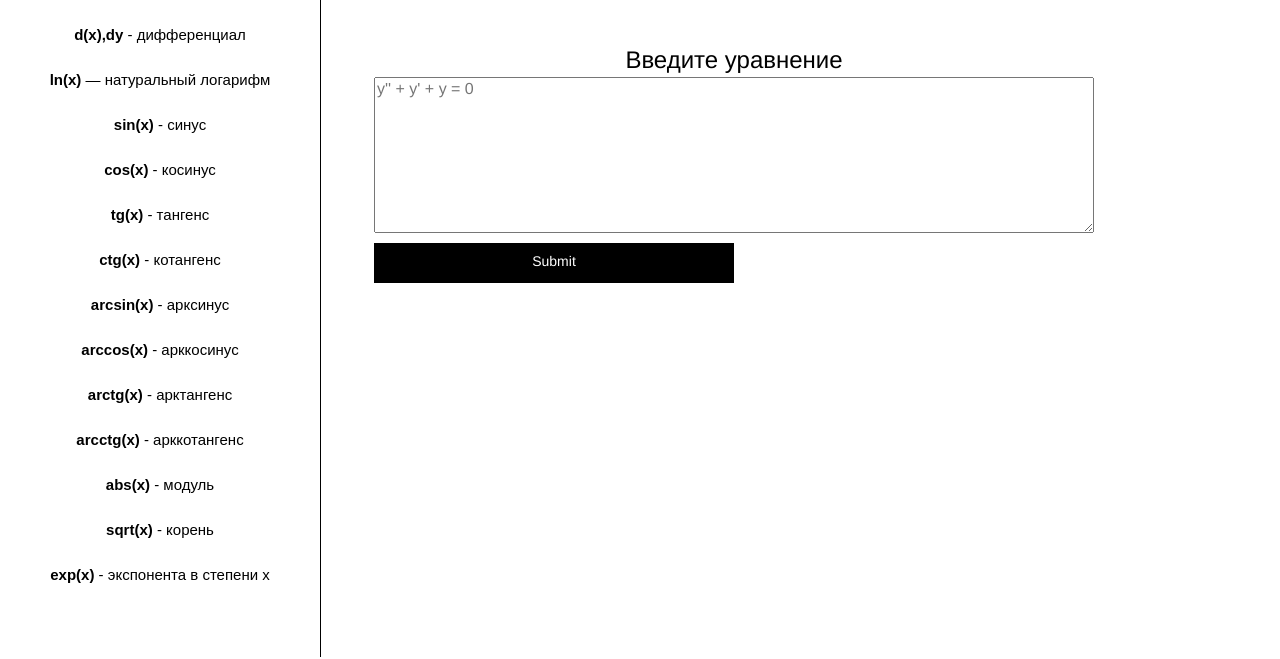
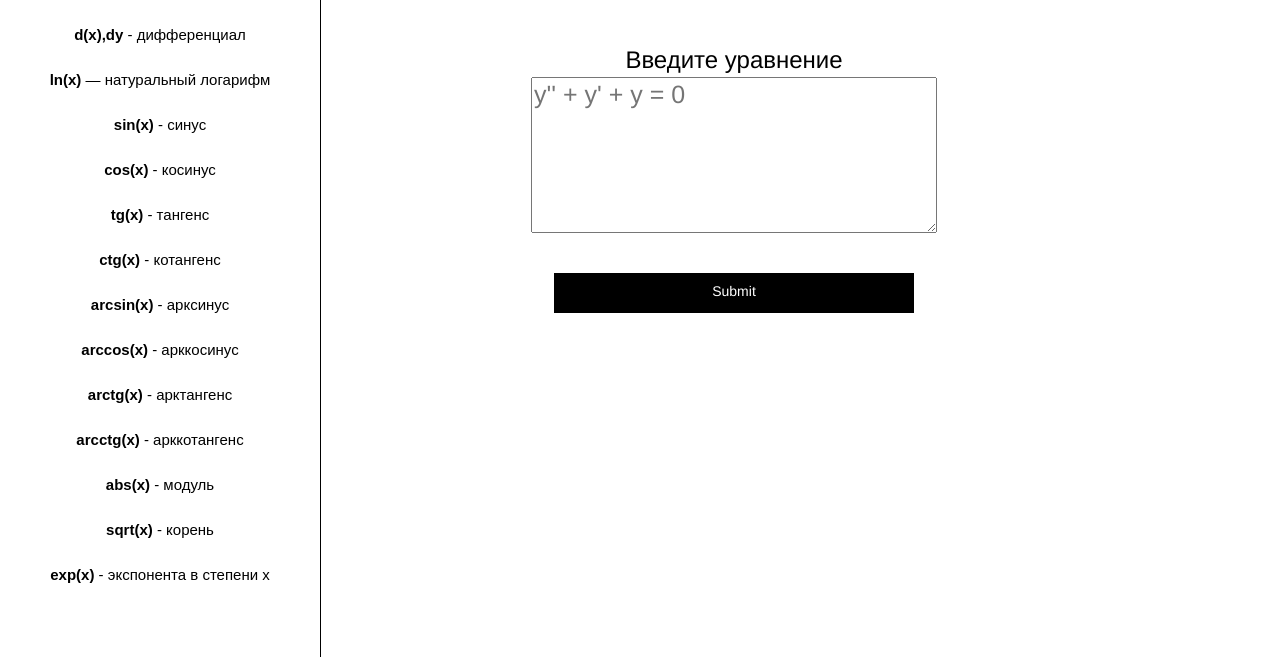
Before and after one commit to VanyaDanyaGachist/project_math, a plain HTML site: page index.html in a window 1280 px wide. Shown: the part 143-802 px from the top of the page. Drawn offline with Linux system fonts and the light colour scheme.

Commit message:
Add placeholder

```diff
--- a/blocks/form/__button/form__button.css
+++ b/blocks/form/__button/form__button.css
@@ -3,7 +3,7 @@
   height: 40px;
   font-size: 14px;
   border: 0;
-  margin: 10px 0 0 0;
+  margin: 40px 0 0 0;
   padding-bottom: 5px;
   cursor: pointer;
   transition: opacity .4s;
--- a/blocks/form/__input/form__input-container.css
+++ b/blocks/form/__input/form__input-container.css
@@ -3,5 +3,6 @@
   display: flex;
   flex-direction: column;
   text-align: center;
+  align-items: center;
   border: none;
 }
--- /dev/null
+++ b/blocks/form/__item/form__item-placeholder.css
@@ -0,0 +1,4 @@
+.form__item-placeholder::placeholder {
+  font-family: inherit;
+  font-size: 25px;
+}
--- a/blocks/form/__item/form__item.css
+++ b/blocks/form/__item/form__item.css
@@ -1,3 +1,4 @@
 .form__item {
   height: 150px;
+  width: 400px;
 }
--- a/index.html
+++ b/index.html
@@ -11,7 +11,7 @@
   <div class="root">
     <section class="menu">
       <div class="menu__toogle">
-        <img alt="иконка стрелка" class="menu__toogle_image" src="/images/png-transparent-arrow-computer-icons-less-than-sign-arrow.png">
+        <img alt="иконка стрелка" class="menu__toogle_image" src="./images/png-transparent-arrow-computer-icons-less-than-sign-arrow.png">
       </div>
       <div class="menu__column">
         <h2 class="menu__heading">Ввод значений</h2>
@@ -43,7 +43,7 @@
         <form class="form" method="get">
           <fieldset class="form__input-container">
             <label for="solv" class="math__title">Введите уравнение</label>
-            <textarea class="form__item" id="solv" name="solv"
+            <textarea class="form__item form__item-placeholder" id="solv" name="solv"
             placeholder="y'' + y' + y = 0" required></textarea>
             <input type="submit" class="form__button">
             </fieldset>
@@ -71,6 +71,6 @@
       </div>
     </footer>
   </div>
-  <script src="/src/index.js"></script>
+  <script src="./src/index.js"></script>
 </body>
 </html>
--- a/pages/index.css
+++ b/pages/index.css
@@ -15,6 +15,7 @@
 @import url(../blocks/form/__input/form__input-container.css);
 @import url(../blocks/math/__title/math__title.css);
 @import url(../blocks/form/__item/form__item.css);
+@import url(../blocks/form/__item/form__item-placeholder.css);
 @import url(../blocks/form/__button/form__button.css);
 @import url(../blocks/footer/footer.css);
 @import url(../blocks/footer/__columns/footer__columns.css);
```
